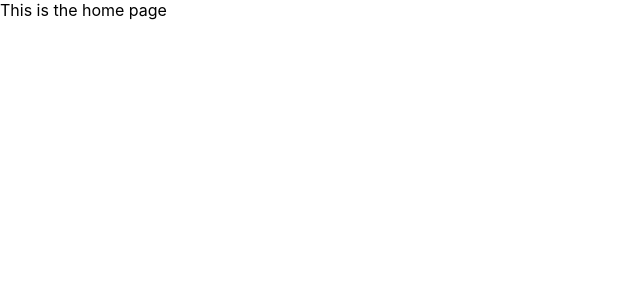
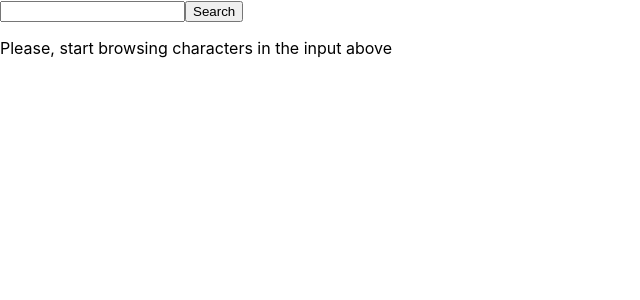
Before and after one commit to hansStellar/Marvel_React, a React (Create React App) app in the folder marvel-react/: page / in a window 1280 px wide. Shown: the top 300 px of the page, without its empty margins (0-640 px from the left). Built offline with nearby package versions, Linux system fonts and the light colour scheme.

Commit message:
All Fixed

```diff
--- /dev/null
+++ b/marvel-react/src/Components/Hero.js
@@ -0,0 +1,9 @@
+import React from "react";
+
+const Hero = ({ hero }) => {
+  console.log(hero);
+
+  return <li>{hero.name}</li>;
+};
+
+export default Hero;
--- a/marvel-react/src/Pages/Home.js
+++ b/marvel-react/src/Pages/Home.js
@@ -1,7 +1,50 @@
-import React from "react";
+import React, { useState } from "react";
+import Hero from "../Components/Hero.js";
 
 const Home = () => {
-  return <div>This is the home page</div>;
+  const [data, setData] = useState([]);
+  const [search, setSearch] = useState("");
+
+  const handleInputChange = (event) => {
+    setSearch(event.target.value);
+  };
+
+  const requestMarvelAPI = (event) => {
+    event.preventDefault();
+    fetch(
+      `https://gateway.marvel.com:443/v1/public/characters?nameStartsWith=${search}&apikey=3f4ab6aff6e18d2f75c901bd8594fcad`
+    )
+      .then((response) => response.json())
+      .then((data) => {
+        setData(data.data.results);
+      })
+      .catch((error) => {
+        console.log(error);
+      });
+  };
+
+  return (
+    <div>
+      <form onSubmit={requestMarvelAPI}>
+        {/* Search Bar */}
+        <input type="text" value={search} onChange={handleInputChange} />
+        {/* Button Search */}
+        <button type="submit">Search</button>
+      </form>
+
+      {data.length >= 1 ? (
+        <div>
+          <ul>
+            {data.map((item, index) => {
+              return <Hero hero={item} />;
+            })}
+          </ul>
+        </div>
+      ) : (
+        <p>Please, start browsing characters in the input above</p>
+      )}
+    </div>
+  );
 };
 
 export default Home;
```
